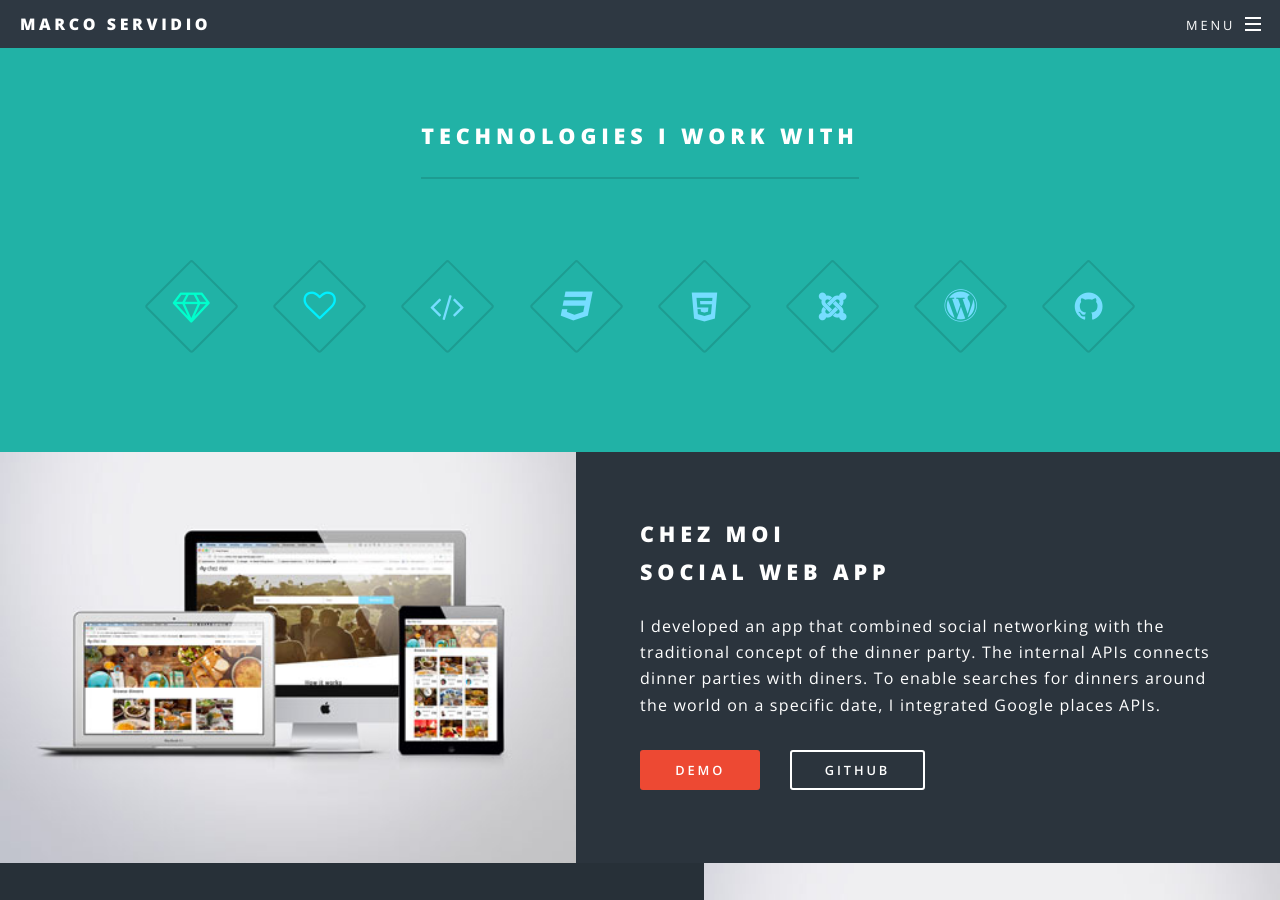
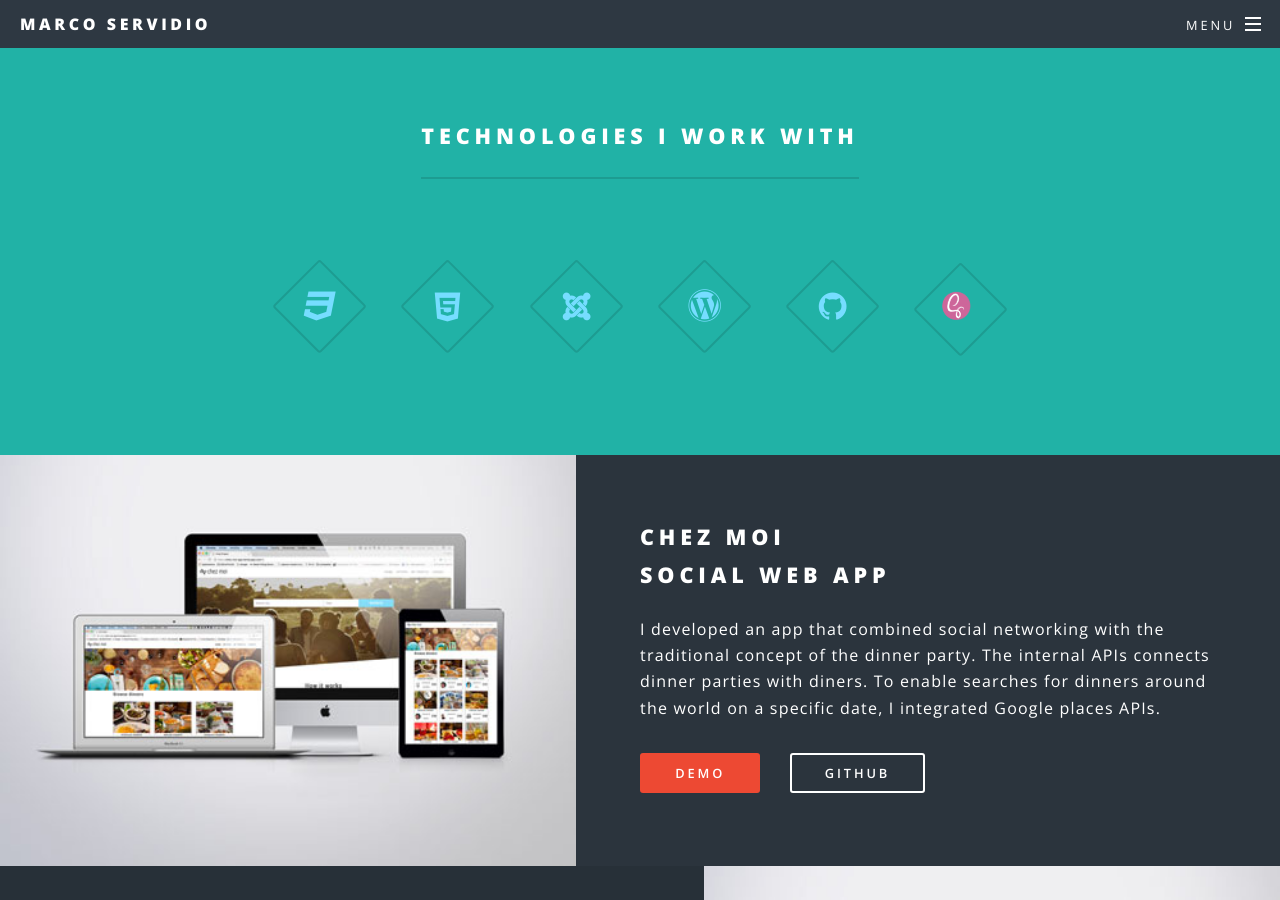
Before and after one commit to servidiomarco/portfolio, a Jekyll site: the page built from index.html, in a window 1280 px wide and 900 px high, scrolled down 879 px. Built offline with Jekyll 4.4.1, drawn with Linux system fonts in a browser that asks for light colours.

Commit message:
added google tag

```diff
--- a/index.html
+++ b/index.html
@@ -1,6 +1,11 @@
 ---
 layout: landing
 ---
+<head>
+  <meta name="google-site-verification" content="AT4YgA4zl7CHjBuPtOdpoQeCmj8qN2hChnD9XBVHsSw" />
+</head>
+
+
 <!-- Banner -->
 <section id="banner">
   <div class="inner">
@@ -21,14 +26,12 @@ layout: landing
         <p></p>
         </header>
         <ul class="icons major">
-          <li><span class="icon fa-diamond major style1"><span class="label">Lorem</span></span></li>
-          <li><span class="icon fa-heart-o major style2"><span class="label">Ipsum</span></span></li>
-          <li><span class="icon fa-code major style3"><span class="label">Dolor</span></span></li>
           <li><span class="icon fa-css3 major style3"><span class="label">Css3</span></span></li>
           <li><span class="icon fa-html5 major style3"><span class="label">Html5</span></span></li>
           <li><span class="icon fa-joomla major style3"><span class="label">joomla</span></span></li>
           <li><span class="icon fa-wordpress major style3"><span class="label">wordpress</span></span></li>
           <li><span class="icon fa-github major style3"><span class="label">github</span></span></li>
+          <li><span class="icon major style3"><img src="images/skills/sass.png" style="height:28px;"> <span class="label">sass</span></span></li>
         </ul>
       </div>
     </section>
```
Also changed, not shown: images/skills/sass.png (added), 5 other files.
